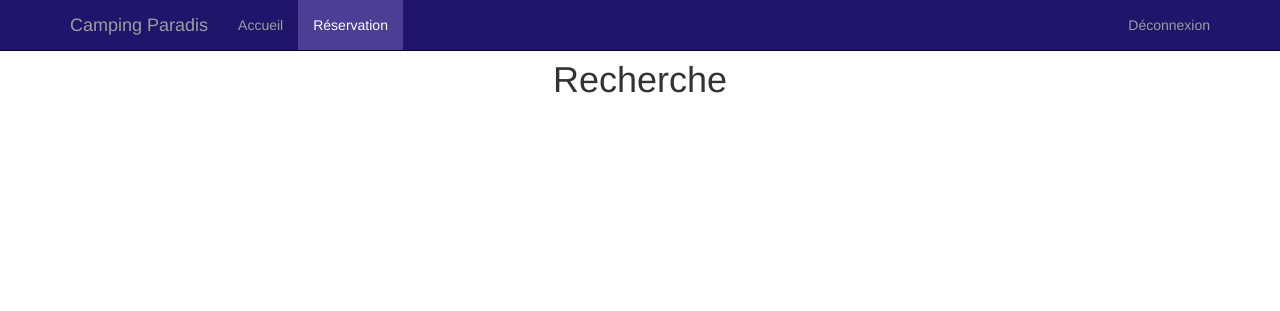
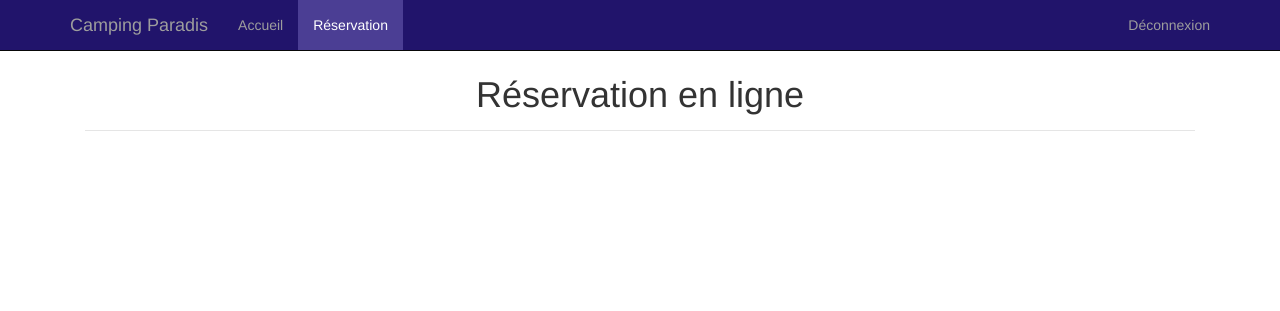
Before and after one commit to RomainQuinaud/WEB, a PHP site: page /reservation.php in a window 1280 px wide. Shown: the top 311 px of the page. Run offline with PHP 8.4, Linux system fonts and the light colour scheme.

Commit message:
Remove the search page by reservation page

```diff
--- a/src/reservation.php
+++ b/src/reservation.php
@@ -54,7 +54,7 @@ menu("reservation.php");
   <div class="container">
 
     <div class="starter-template">
-      <h1>Recherche</h1>
+        <h1 class="modal-header">Réservation en ligne</h1>
 
 
     </div>
```
